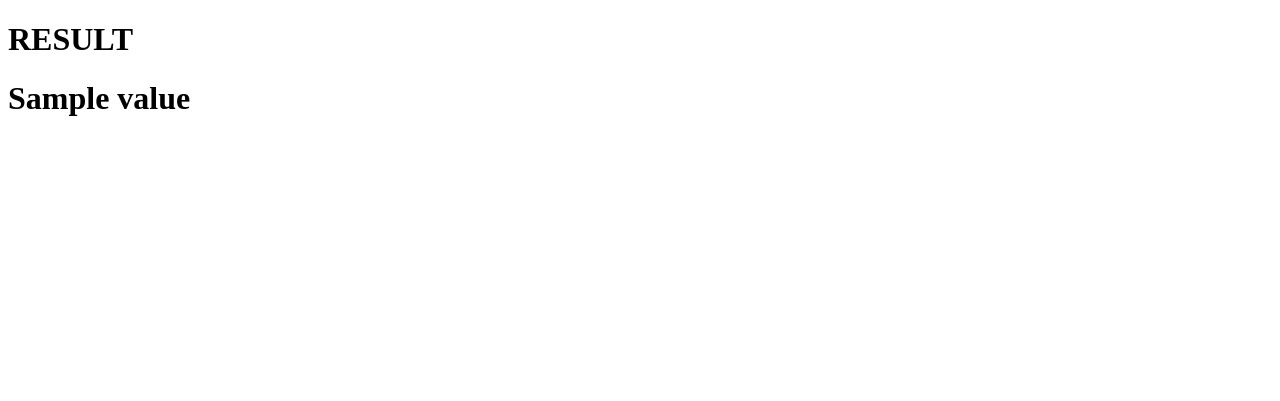
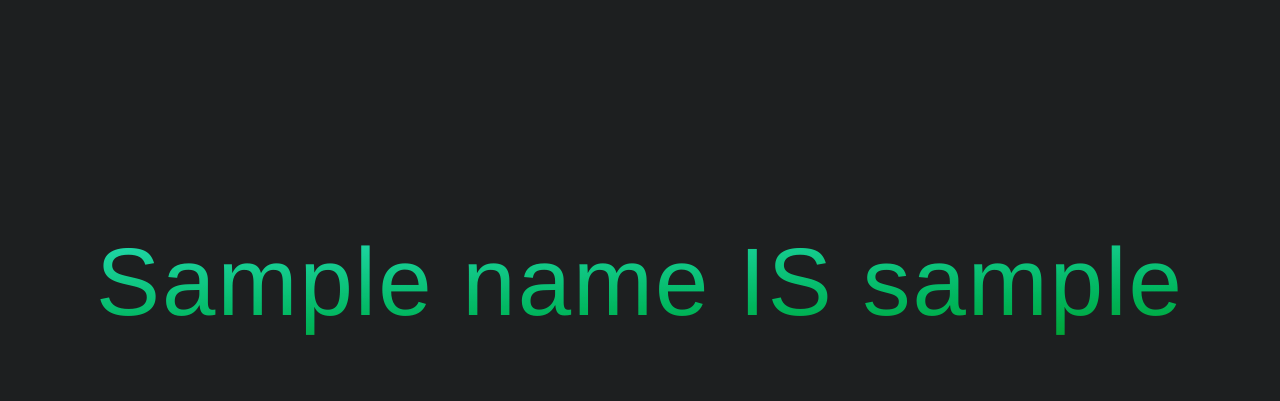
Before and after one commit to dreamjh20/flask-study, a Flask app: template flask-name-nickname/templates/result.html in a window 1280 px wide. Shown: the top 401 px of the page. Run offline with Flask 2, Linux system fonts and the light colour scheme; the template is opened without the code that fills it: most values are stand-ins (such as "Sample title", 1, 10 or a date in 2020).

Commit message:
[UPDATE] Search Page

```diff
--- a/flask-name-nickname/app.py
+++ b/flask-name-nickname/app.py
@@ -43,7 +43,7 @@ def Result():
     print(result_nickname[2:-3])
     result_nickname = result_nickname[2:-3]
     conn.close()
-    return render_template('result.html', value = result_nickname)
+    return render_template('result.html', name = search_name, nickname = result_nickname)
 
 
 if __name__ == "__main__":
--- a/flask-name-nickname/static/css/result.css
+++ b/flask-name-nickname/static/css/result.css
@@ -0,0 +1,30 @@
+html {
+    background: #1d1f20;
+    margin:  0 4rem;
+}
+.header {
+    font-family: Helvetica Neue, Helvetica, Arial, sans-serif;
+    font-size: 6rem;
+    font-weight:  100;
+    letter-spacing: 2px;
+    text-align: center;
+    color: #f35626;
+    background-image: -webkit-linear-gradient(92deg, #f35626, #feab3a);
+    -webkit-background-clip: text;
+    -webkit-text-fill-color: transparent;
+    -webkit-animation: hue 10s infinite linear;
+}
+
+@-webkit-keyframes hue {
+    from {
+      -webkit-filter: hue-rotate(0deg);
+    }
+    to {
+      -webkit-filter: hue-rotate(-360deg);
+    }
+}
+.result_wrapper{
+    max-width: 100%;
+    height: auto;
+    margin-top: 20%;
+}
--- /dev/null
+++ b/flask-name-nickname/static/js/result.js
@@ -0,0 +1,21 @@
+var text = $(".split");
+
+var split = new SplitText(text);
+
+function random(min, max){
+	return (Math.random() * (max - min)) + min;
+}
+
+$(split.chars).each(function(i){
+	TweenMax.from($(this), 2.5, {
+		opacity: 0,
+		x: random(-500, 500),
+		y: random(-500, 500),
+		z: random(-500, 500),
+		scale: .1,
+		delay: i * .02,
+		yoyo: true,
+		repeat: -1,
+		repeatDelay: 10
+	});
+});
--- a/flask-name-nickname/templates/result.html
+++ b/flask-name-nickname/templates/result.html
@@ -6,9 +6,11 @@
     <meta name="viewport" content="width=device-width, initial-scale=1.0">
     <title>Result</title>
     <link rel="stylesheet" href="../static/css/result.css">
+    <script src="../static/js/result.js"></script>
 </head>
 <body>
-    <h1>RESULT</h1>
-    <h1>{{value}}</h1>
+    <div class="result_wrapper">
+        <h1 class="header">{{name}} IS {{nickname}}</h1>
+    </div>
 </body>
 </html>
```
Also changed, not shown: flask-name-nickname/user.db (added).
